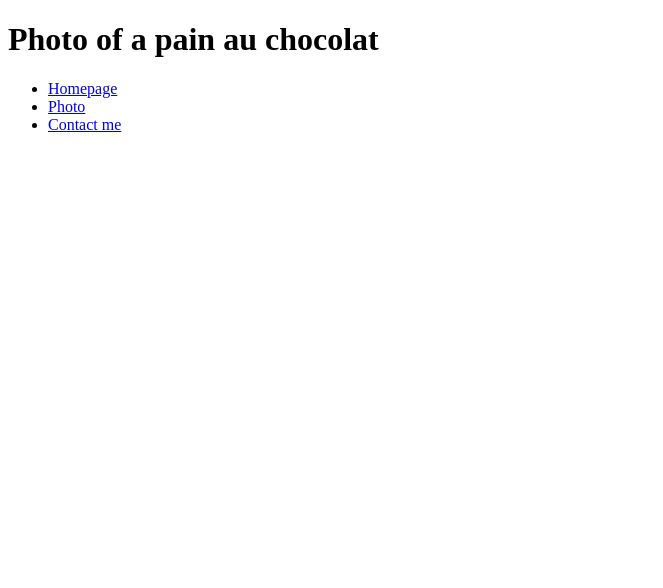
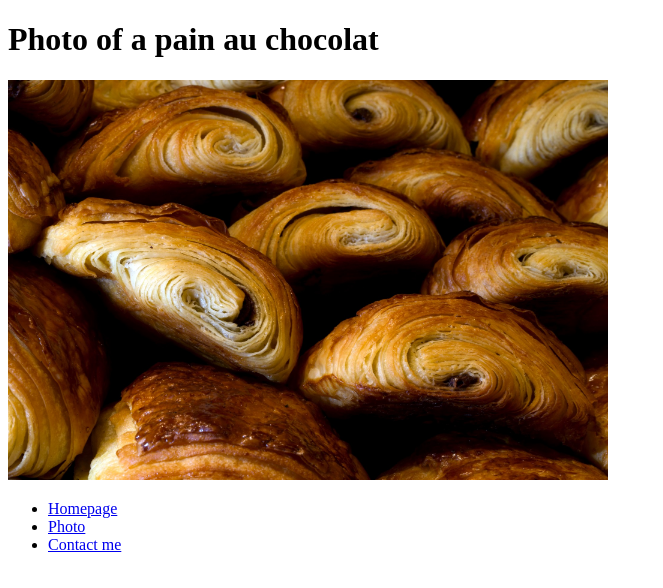
Before and after one commit to cdebadereau/pain-au-chocolat, a plain HTML site: page photo.html in a window 1280 px wide. Shown: the whole page, without its empty margins (0-663 px from the left). Drawn offline with Linux system fonts and the light colour scheme.

Commit message:
Added the image to the photo.html file

```diff
--- a/photo.html
+++ b/photo.html
@@ -8,6 +8,11 @@
   </head>
   <body>
     <h1>Photo of a pain au chocolat</h1>
+    <img
+      src="/images/pain-au-chocolat.jpeg"
+      alt="Pain au chocolat"
+      width="600px"
+    />
     <ul>
       <li><a href="/">Homepage</a></li>
       <li><a href="/photo.html">Photo</a></li>
```
Also changed, not shown: images/pain-au-chocolat.jpeg (added).
